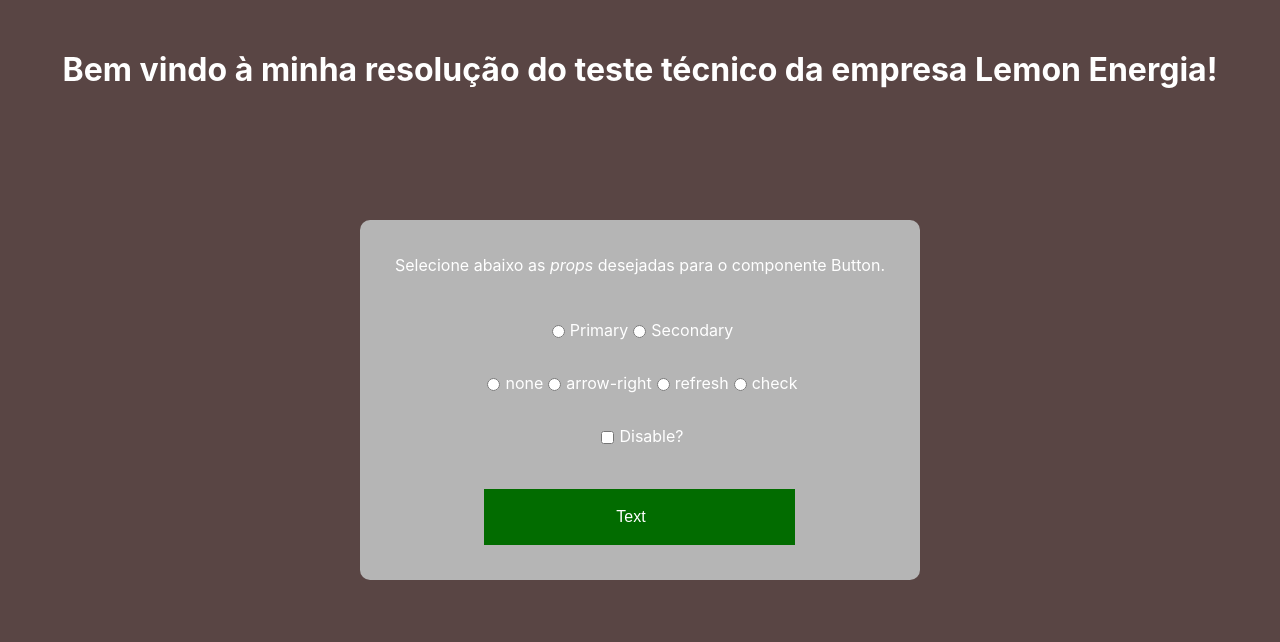
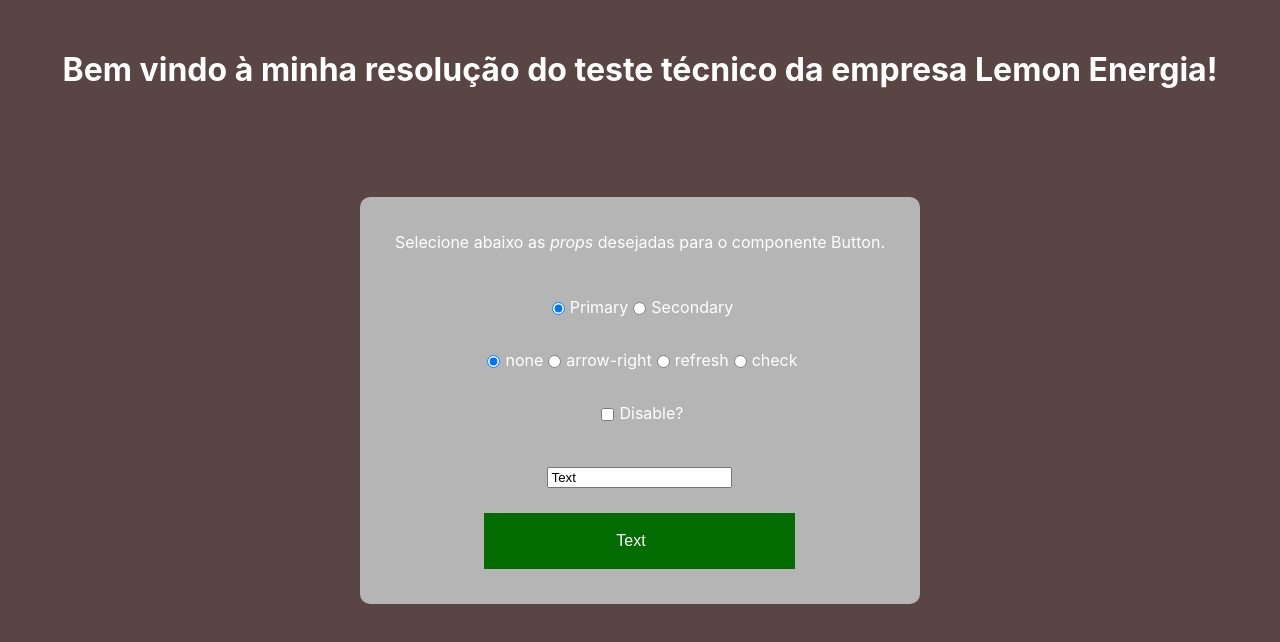
Before and after one commit to joaodslourenco/teste-lemon, a React (Create React App) app: page / in a window 1280 px wide. Shown: the top 642 px of the page. Built offline with nearby package versions, Linux system fonts and the light colour scheme.

Commit message:
user interaction working fine

```diff
--- a/src/components/Homepage.jsx
+++ b/src/components/Homepage.jsx
@@ -1,13 +1,37 @@
 import styled from 'styled-components'
 import Button from './Button'
-import { arrowRight, check, refresh } from '../icons'
+import { arrowRight, refresh, check } from '../icons'
 import { useState } from 'react'
 import PropsSelection from './PropsSelection'
 
 export default function Homepage() {
   const [selectedColor, setSelectedColor] = useState('primary')
-  const [selectedIcon, setSelectedIcon] = useState(false)
+  const [selectedIcon, setSelectedIcon] = useState(null)
   const [isDisabled, setIsDisabled] = useState(false)
+  const [buttonText, setButtonText] = useState('Text')
+
+  function colorSelectionHandler(color) {
+    setSelectedColor(color)
+  }
+
+  function iconSelectionHandler(icon) {
+    const selectedIcon = icon => {
+      if (icon == 'arrowRight') {
+        return arrowRight
+      }
+      if (icon == 'refresh') {
+        return refresh
+      }
+      if (icon == 'check') {
+        return check
+      }
+    }
+    setSelectedIcon(selectedIcon(icon))
+  }
+
+  function disableSelectionHandler(disableToggle) {
+    setIsDisabled(disableToggle)
+  }
 
   return (
     <Background>
@@ -15,7 +39,18 @@
         Bem vindo à minha resolução do teste técnico da empresa Lemon Energia!
       </Title>
       <Content>
-        <PropsSelection />
+        <PropsSelection
+          colorSelected={colorSelectionHandler}
+          iconSelected={iconSelectionHandler}
+          disableSelected={disableSelectionHandler}
+        />
+        <ButtonText>
+          <input
+            type="text"
+            value={buttonText}
+            onChange={e => setButtonText(e.target.value)}
+          />
+        </ButtonText>
         {/* Container voltado para a demonstração da adaptação do tamanho do componente Button */}
         <Container>
           {/* O componente Button pode receber três props: color('primary','secondary'); icon(arrowRight, refresh, check); disabled(boolean) */}
@@ -24,7 +59,7 @@
             icon={selectedIcon}
             disabled={isDisabled}
           >
-            Text
+            {buttonText}
           </Button>
         </Container>
       </Content>
@@ -58,6 +93,9 @@
   padding: 35px;
   border-radius: 10px;
 `
+const ButtonText = styled.div`
+  margin-bottom: 25px;
+`
 
 /* hipótese em que o componente Button é inserido em uma div com tamanho maior*/
 const Container = styled.div`
--- a/src/components/PropsSelection.jsx
+++ b/src/components/PropsSelection.jsx
@@ -1,6 +1,18 @@
 import styled from 'styled-components'
 
 export default function PropsSelection(props) {
+  function onColorSelection(color) {
+    props.colorSelected(color)
+  }
+
+  function onIconSelection(icon) {
+    props.iconSelected(icon)
+  }
+
+  function onDisableSelection(disableToggle) {
+    props.disableSelected(disableToggle)
+  }
+
   return (
     <PropsGroup>
       <Text>
@@ -8,23 +20,68 @@
         desejadas para o componente Button.
       </Text>
       <PropsSelector>
-        <input type="radio" id="primary" name="colorprop" value="Primary" />
+        <input
+          type="radio"
+          id="primary"
+          name="colorprop"
+          value="primary"
+          defaultChecked
+          onClick={e => onColorSelection(e.target.value)}
+        />
         <label htmlFor="primary">Primary</label>
-        <input type="radio" id="secondary" name="colorprop" value="Secondary" />
+        <input
+          type="radio"
+          id="secondary"
+          name="colorprop"
+          value="secondary"
+          onClick={e => onColorSelection(e.target.value)}
+        />
         <label htmlFor="secondary">Secondary</label>
       </PropsSelector>
       <PropsSelector>
-        <input type="radio" id="none" name="icon" value="none" />
+        <input
+          type="radio"
+          id="none"
+          name="icon"
+          value="none"
+          defaultChecked
+          onClick={e => onIconSelection(e.target.value)}
+        />
         <label htmlFor="none">none</label>
-        <input type="radio" id="arrow-right" name="icon" value="arrow-right" />
+        <input
+          type="radio"
+          id="arrow-right"
+          name="icon"
+          value="arrowRight"
+          onClick={e => onIconSelection(e.target.value)}
+        />
         <label htmlFor="arrow-right">arrow-right</label>
-        <input type="radio" id="refresh" name="icon" value="refresh" />
+        <input
+          type="radio"
+          id="refresh"
+          name="icon"
+          value="refresh"
+          onClick={e => onIconSelection(e.target.value)}
+        />
         <label htmlFor="refresh">refresh</label>
-        <input type="radio" id="check" name="icon" value="check" />
+        <input
+          type="radio"
+          id="check"
+          name="icon"
+          value="check"
+          onClick={e => onIconSelection(e.target.value)}
+        />
         <label htmlFor="check">check</label>
       </PropsSelector>
       <PropsSelector>
-        <input type="checkbox" id="disabled" name="disabled" value="disabled" />
+        <input
+          type="checkbox"
+          id="disabled"
+          name="disabled"
+          value="disabletoggle"
+          onChange={e => onDisableSelection(e.target.checked)}
+          //onClick={e => onDisableSelection(e)}
+        />
         <label htmlFor="disabled">Disable?</label>
       </PropsSelector>
     </PropsGroup>
```
